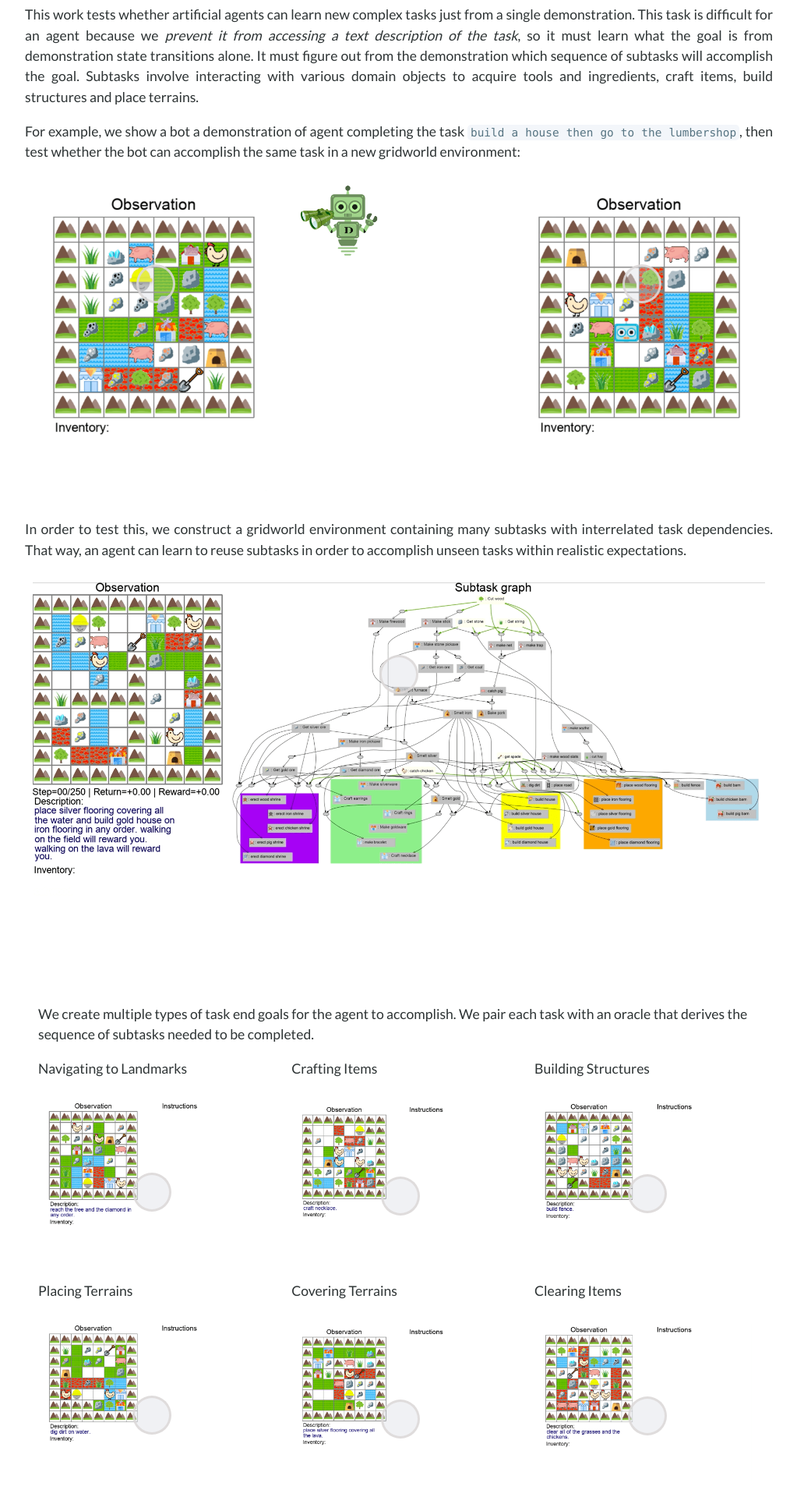
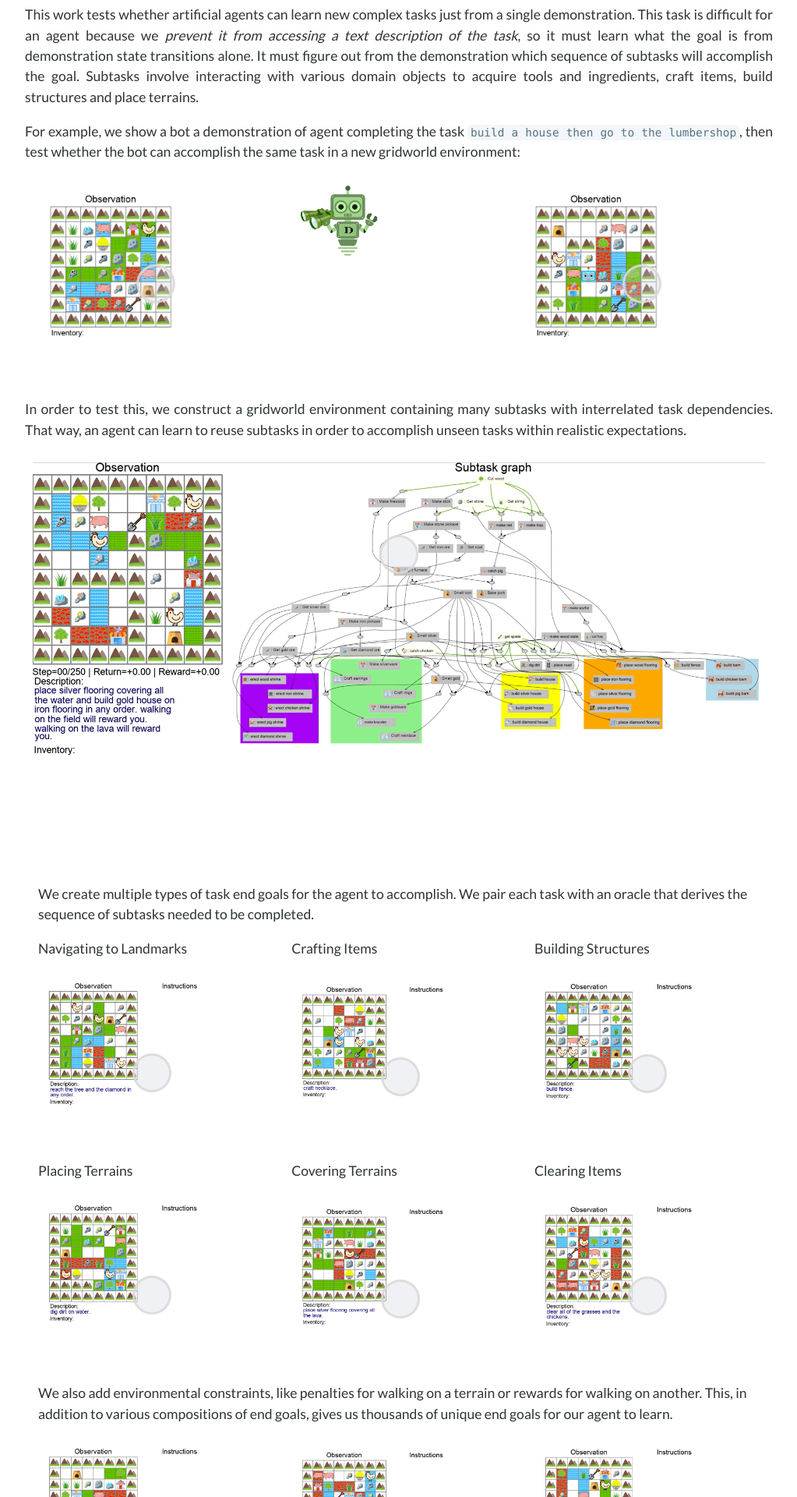
Before and after one commit to mhauskn/mocapact.github.io, a Jekyll site: the page built from index.md, in a window 1280 px wide. Shown: the part 1104-3024 px from the top of the page at 78% size, without its empty margins (128-1151 px from the left). Built offline with Jekyll 4.4.1, drawn with Linux system fonts in a browser that asks for light colours; nearby versions of some CDN libraries; our own code applies the rules of GitHub Pages for plain Markdown files; comment, search, counter and statistics services are not loaded.

Commit message:
smaller dem/bot gif

```diff
--- a/index.md
+++ b/index.md
@@ -26,11 +26,11 @@ bot can accomplish the same task in a new gridworld environment:
 
 <table>
 <tr>
-<td><figure> <img src="assets/task_demos/house_lumber_agent.png" alt="house_lumber_agent" data-alt="assets/task_demos/house_lumber_agent.gif" /> </figure></td>
+<td><figure> <img src="assets/task_demos/house_lumber_agent.png" alt="house_lumber_agent" data-alt="assets/task_demos/house_lumber_agent.gif" width="60%"/> </figure></td>
 <td valign="top">
 <img src="assets/dbot.png" width="40%" />
 </td>
-<td><figure> <img src="assets/task_demos/house_lumber_bot.png" alt="house_lumber_bot" data-alt="assets/task_demos/house_lumber_bot.gif"  /> </figure></td>
+<td><figure> <img src="assets/task_demos/house_lumber_bot.png" alt="house_lumber_bot" data-alt="assets/task_demos/house_lumber_bot.gif" width="60%" /> </figure></td>
 </tr>
 </table>
 
```
